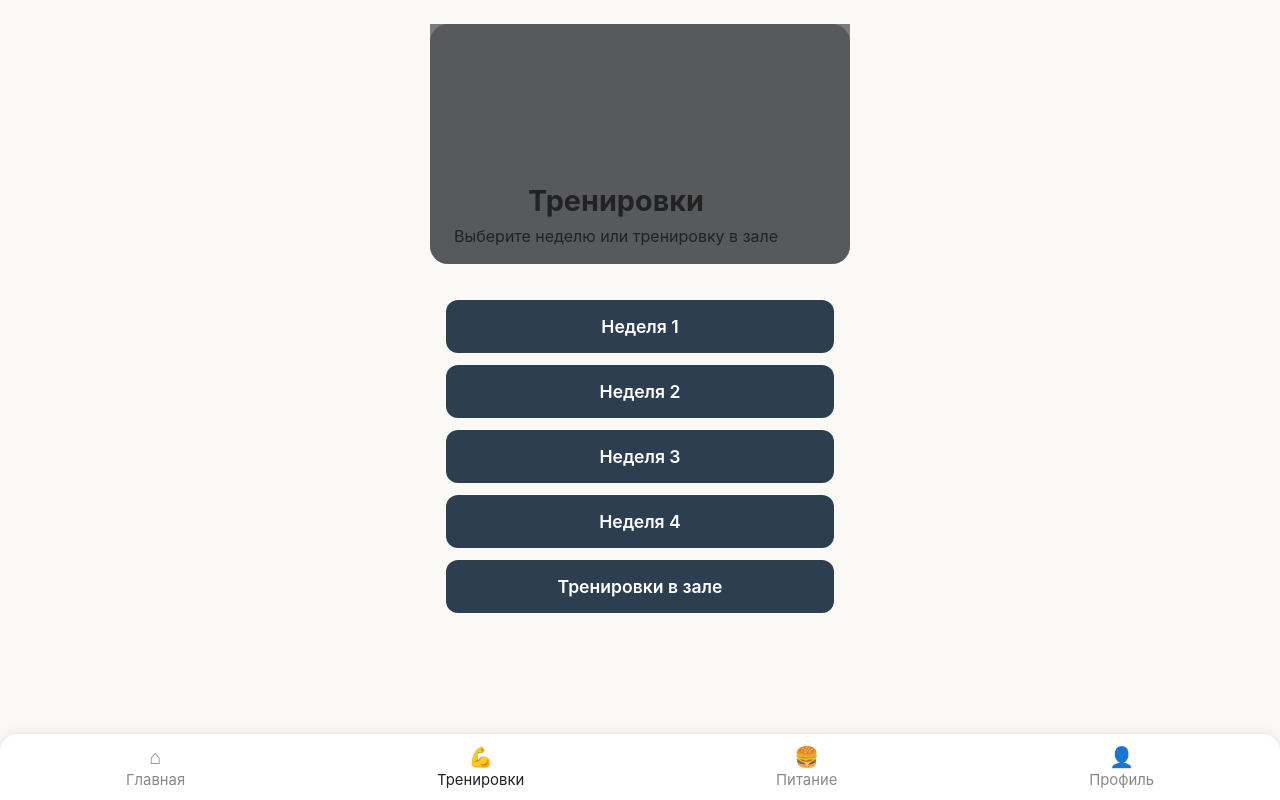
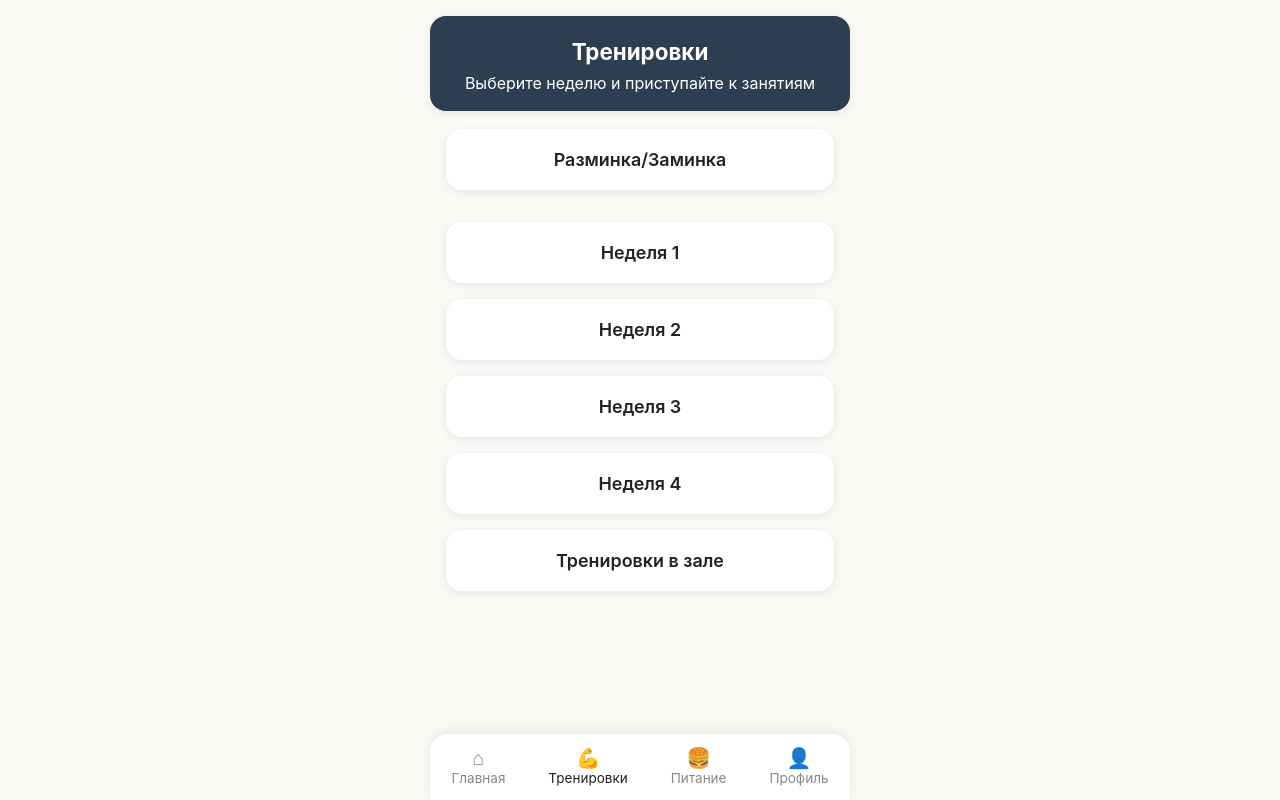
Before and after one commit to monteton/BestVersion, a website: page trainings.html in a window 1280 px wide. Drawn offline with Linux system fonts and the light colour scheme.

Commit message:
Add files via upload

```diff
--- a/trainings.html
+++ b/trainings.html
@@ -4,34 +4,149 @@
     <meta charset="UTF-8">
     <meta name="viewport" content="width=device-width, initial-scale=1.0">
     <title>Тренировки</title>
-    <link rel="stylesheet" href="src/styles/main.css">
+    <style>
+        body {
+            background: #faf9f6;
+            color: #222;
+            font-family: 'Inter', Arial, sans-serif;
+            margin: 0;
+            padding: 0;
+            min-height: 100vh;
+            display: flex;
+            flex-direction: column;
+            align-items: center;
+        }
+        .container {
+            width: 100%;
+            max-width: 420px;
+            margin: 0 auto;
+            padding: 16px 16px 90px 16px;
+            box-sizing: border-box;
+            display: flex;
+            flex-direction: column;
+            align-items: center;
+        }
+        .banner {
+            background: #2c3e50;
+            border-radius: 16px;
+            padding: 22px 16px 18px 16px;
+            margin-bottom: 18px;
+            width: 100%;
+            box-shadow: 0 2px 8px rgba(0,0,0,0.08);
+            display: flex;
+            flex-direction: column;
+            align-items: center;
+        }
+        .banner-title {
+            color: #fff;
+            font-size: 1.4em;
+            font-weight: 700;
+            margin: 0 0 8px 0;
+            text-align: center;
+        }
+        .banner-desc {
+            color: #fff;
+            font-size: 1em;
+            text-align: center;
+            font-weight: 400;
+        }
+        /* Кнопки */
+        .weeks-grid {
+            display: grid;
+            grid-template-columns: 1fr;
+            gap: 16px;
+            width: 100%;
+            max-width: 100%;
+            margin: 0 auto 16px auto;
+        }
+        .week-item, .warmup-btn {
+            background: #fff;
+            border-radius: 16px;
+            box-shadow: 0 2px 8px rgba(0,0,0,0.08);
+            padding: 20px;
+            display: flex;
+            flex-direction: column;
+            align-items: center;
+            text-decoration: none;
+            color: #222;
+            font-size: 1.12em;
+            font-weight: 600;
+            transition: transform 0.2s, box-shadow 0.2s, background 0.2s, color 0.2s;
+            text-align: center;
+            margin: 0;
+        }
+        .week-item:hover, .warmup-btn:hover {
+            transform: translateY(-2px);
+            box-shadow: 0 6px 16px rgba(44,62,80,0.13);
+            background: #f2f0ff;
+            color: #6c4dd6;
+        }
+        .warmup-btn {
+            margin-bottom: 16px;
+            margin-top: 0;
+        }
+        /* Нижнее меню */
+        .bottom-nav {
+            position: fixed;
+            left: 0;
+            right: 0;
+            bottom: 0;
+            background: #fff;
+            box-shadow: 0 -2px 12px rgba(0, 0, 0, 0.08);
+            display: flex;
+            justify-content: space-around;
+            align-items: center;
+            height: 66px;
+            z-index: 100;
+            border-radius: 18px 18px 0 0;
+            width: 100%;
+            max-width: 420px;
+            margin: 0 auto;
+        }
+        .nav-item {
+            display: flex;
+            flex-direction: column;
+            align-items: center;
+            text-decoration: none;
+            color: #888;
+            font-size: 0.93em;
+            gap: 2px;
+            transition: color 0.2s;
+            padding: 6px 0;
+            min-width: 54px;
+            max-width: 80px;
+            overflow: hidden;
+            white-space: nowrap;
+        }
+        .nav-item.active, .nav-item:active {
+            color: #222;
+        }
+        .nav-icon {
+            font-size: 1.34em;
+            line-height: 1;
+        }
+        .nav-label {
+            font-size: 0.91em;
+            line-height: 1.1;
+        }
+    </style>
 </head>
 <body>
     <div class="container">
-        <header class="banner" style="background-image: url('images/banner-trainings.jpg');">
-            <div class="banner-content">
-                <h1>Тренировки</h1>
-                <p>Выберите неделю или тренировку в зале</p>
-            </div>
-        </header>
-
-        <main class="content trainings-content">
-            <a href="trainings-week1.html" class="week-btn">
-                <span>Неделя 1</span>
-            </a>
-            <a href="trainings-week2.html" class="week-btn">
-                <span>Неделя 2</span>
-            </a>
-            <a href="trainings-week3.html" class="week-btn">
-                <span>Неделя 3</span>
-            </a>
-            <a href="trainings-week4.html" class="week-btn">
-                <span>Неделя 4</span>
-            </a>
-            <a href="trainings-gym.html" class="week-btn gym-btn">
-                <span>Тренировки в зале</span>
-            </a>
-        </main>
+        <!-- Баннер -->
+        <div class="banner">
+            <div class="banner-title">Тренировки</div>
+            <div class="banner-desc">Выберите неделю и приступайте к занятиям</div>
+        </div>
+        <div class="weeks-grid">
+            <!-- Кнопка разминка/заминка — абсолютно такая же, как остальные -->
+            <a href="razminka.html" class="warmup-btn">Разминка/Заминка</a>
+            <a href="week1.html" class="week-item">Неделя 1</a>
+            <a href="week2.html" class="week-item">Неделя 2</a>
+            <a href="week3.html" class="week-item">Неделя 3</a>
+            <a href="week4.html" class="week-item">Неделя 4</a>
+            <a href="hall.html" class="week-item">Тренировки в зале</a>
+        </div>
     </div>
 
     <nav class="bottom-nav">
@@ -52,7 +167,5 @@
             <span class="nav-label">Профиль</span>
         </a>
     </nav>
-
-    <script src="src/scripts/main.js"></script>
 </body>
 </html>
```
